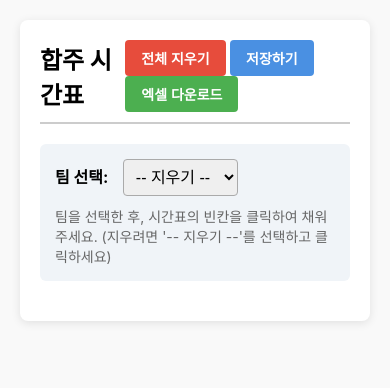
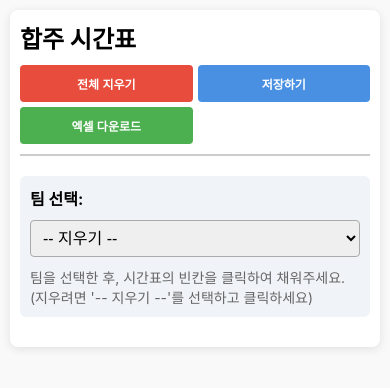
Before and after one commit to danielkim235/amabile-schedule, a Flask app: template templates/index.html in a window 390 px wide. Shown: the top 388 px of the page. Run offline with Flask 3, Linux system fonts and the light colour scheme; the template is opened without the code that fills it, so the values that code supplies are empty.

Commit message:
Optimize for mobile devices with responsive design

```diff
--- a/static/style.css
+++ b/static/style.css
@@ -146,3 +146,70 @@ th {
     color: #000;
     text-shadow: 0px 0px 2px rgba(255,255,255,0.5);
 }
+
+/* --- Mobile Responsive Styles --- */
+@media screen and (max-width: 768px) {
+    body {
+        padding: 10px;
+    }
+
+    .container {
+        padding: 10px;
+    }
+
+    header {
+        flex-direction: column;
+        gap: 10px;
+        align-items: flex-start;
+    }
+
+    .actions {
+        width: 100%;
+        display: grid;
+        grid-template-columns: 1fr 1fr;
+        gap: 5px;
+    }
+
+    .actions .btn {
+        width: 100%;
+        padding: 10px 5px;
+        font-size: 12px;
+    }
+
+    .controls {
+        padding: 10px;
+    }
+
+    .controls select, .controls input {
+        width: 100%;
+        margin-left: 0;
+        margin-top: 10px;
+        box-sizing: border-box;
+    }
+
+    /* 테이블 가로 스크롤 허용 */
+    .week-block {
+        overflow-x: auto;
+        -webkit-overflow-scrolling: touch;
+        margin-bottom: 30px;
+    }
+
+    table {
+        min-width: 800px; /* 모바일에서도 표 형태를 유지하도록 최소 너비 지정 */
+    }
+
+    th, td {
+        padding: 6px 4px;
+        font-size: 12px;
+    }
+
+    .col-time { width: 100px; }
+    .col-floor { width: 40px; }
+
+    .week-header {
+        position: sticky;
+        left: 0;
+        z-index: 10;
+        font-size: 14px;
+    }
+}
```
